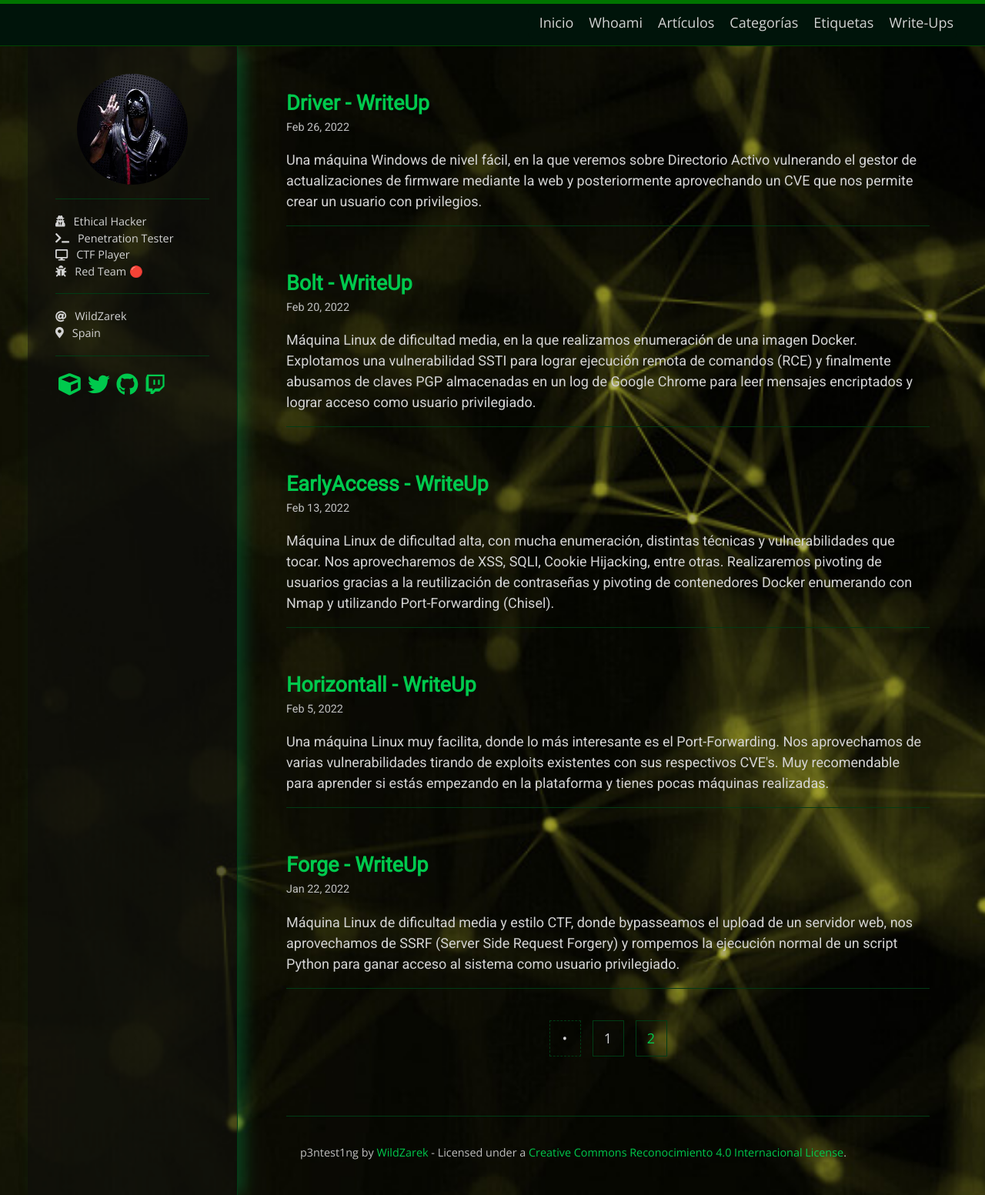
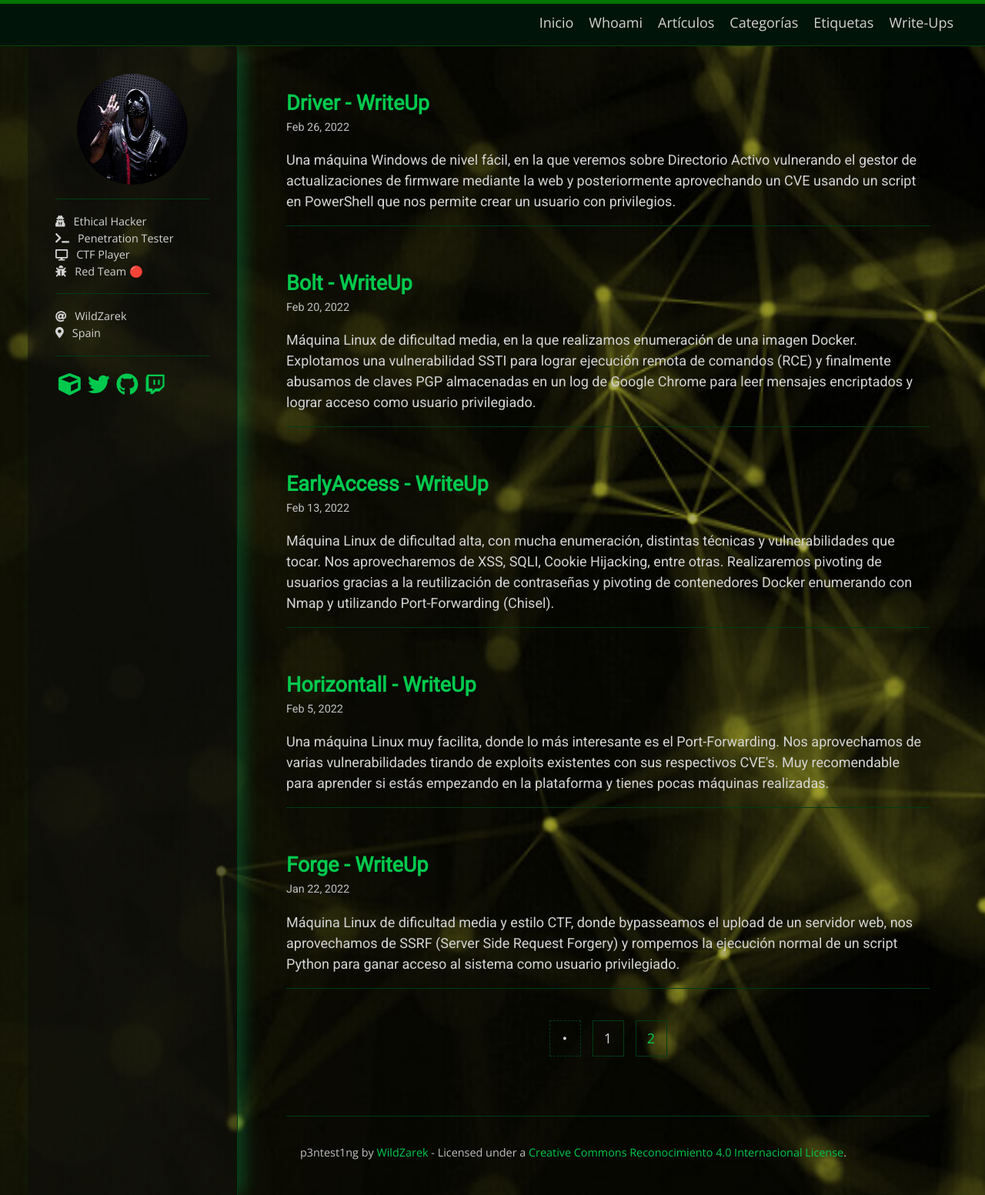
Before and after one commit to WildZarek/wildzarek.github.io, a Jekyll site: the page built from index.html, in a window 1280 px wide. Shown: the whole page at 77% size. Built offline with Jekyll 4.4.1, drawn with Linux system fonts in a browser that asks for light colours; nearby versions of some CDN libraries; some web fonts are replaced; the list of posts is cut into pages by our own code.

Commit message:
HTB Driver WriteUp

```diff
--- a/_posts/2022-02-26-driver-htb.md
+++ b/_posts/2022-02-26-driver-htb.md
@@ -3,8 +3,8 @@ layout: post
 title: Driver - WriteUp
 author: WildZarek
 permalink: /htb/driver
-excerpt: "Una máquina Windows de nivel fácil, en la que veremos sobre Directorio Activo vulnerando el gestor de actualizaciones de firmware mediante la web y posteriormente aprovechando un CVE que nos permite crear un usuario con privilegios."
-description: "Una máquina Windows de nivel fácil, en la que veremos sobre Directorio Activo vulnerando el gestor de actualizaciones de firmware mediante la web y posteriormente aprovechando un CVE que nos permite crear un usuario con privilegios."
+excerpt: "Una máquina Windows de nivel fácil, en la que veremos sobre Directorio Activo vulnerando el gestor de actualizaciones de firmware mediante la web y posteriormente aprovechando un CVE usando un script en PowerShell que nos permite crear un usuario con privilegios."
+description: "Una máquina Windows de nivel fácil, en la que veremos sobre Directorio Activo vulnerando el gestor de actualizaciones de firmware mediante la web y posteriormente aprovechando un CVE usando un script en PowerShell que nos permite crear un usuario con privilegios."
 date: 2022-02-26
 header:
   teaser: /assets/images/hackthebox/driver.png
```
Also changed, not shown: other parts of _posts/2022-02-26-driver-htb.md (+1 -1 lines).
